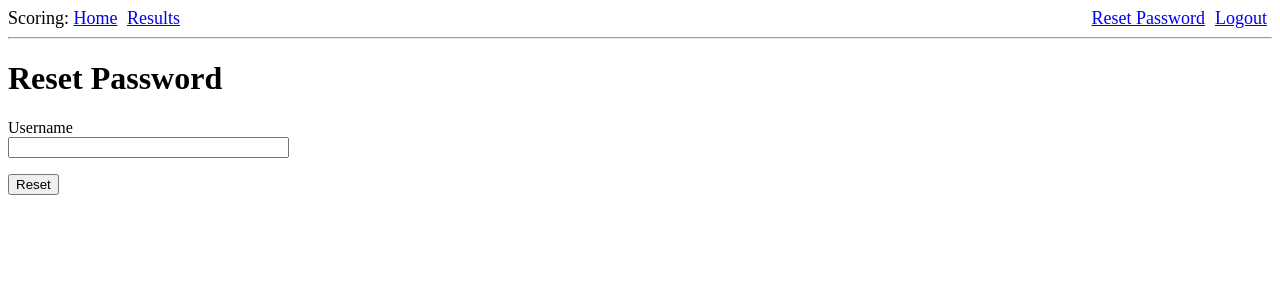
After one commit to knmueller/golf-scoring, a Flask app: page /reset_pw in a window 1280 px wide. The commit adds this page. Shown: the top 300 px of the page. Run offline with Flask 2, Linux system fonts and the light colour scheme; a user stored in the database is signed in; tables that the repository leaves empty hold one stand-in row (values such as "Sample post").

Commit message:
Add reset password ability for admin

```diff
--- a/app/forms.py
+++ b/app/forms.py
@@ -18,6 +18,16 @@ class RegistrationForm(FlaskForm):
     password2 = PasswordField(
         'Repeat Password', validators=[DataRequired(), EqualTo('password')])
     submit = SubmitField('Register')
+
+    def validate_username(self, username):
+        user = User.query.filter_by(username=username.data).first()
+        if user is None:
+            raise ValidationError('Username does not exist.')
+
+
+class ResetPasswordForm(FlaskForm):
+    username = StringField('Username', validators=[DataRequired()])
+    submit = SubmitField('Reset')
 
     def validate_username(self, username):
         user = User.query.filter_by(username=username.data).first()
--- a/app/models.py
+++ b/app/models.py
@@ -14,7 +14,7 @@ class User(UserMixin, db.Model):
     # team_id ?
 
     def set_password(self, password):
-        self.password_hash = generate_password_hash(password)
+        self.password_hash = generate_password_hash(password) if password is not None else None
 
     def check_password(self, password):
         return check_password_hash(self.password_hash, password) if self.password_hash is not None else False
--- a/app/routes.py
+++ b/app/routes.py
@@ -4,7 +4,7 @@ from werkzeug.urls import url_parse
 from werkzeug.utils import redirect
 
 from app import app, db
-from app.forms import LeagueForm, LoginForm, PlayerScoreForm, RegistrationForm
+from app.forms import LeagueForm, LoginForm, PlayerScoreForm, RegistrationForm, ResetPasswordForm
 from app.models import Player, Team, User
 from app.scoring import save_players, create_scoring_tables
 
@@ -68,13 +68,31 @@ def register():
     return render_template('register.html', title='Register', form=form)
 
 
+@app.route("/reset_pw", methods=['GET', 'POST'])
+@login_required
+def reset_pw():
+    form = None
+    if current_user.role == 'admin':
+        form = ResetPasswordForm()
+        if form.validate_on_submit():
+            user = User.query.filter_by(username=form.username.data).first()
+            if user is None:
+                flash('User not found to reset password')
+                return redirect(url_for('reset_pw'))
+            user.set_password(None)
+            db.session.commit()
+            flash('{}\'s password has been reset. Please re-register'.format(user.username))
+            return redirect(url_for('register'))
+
+    return render_template('reset_password.html', form=form)
+
+
 @app.route('/', methods=['GET', 'POST'])
 @login_required
 def root():
     print("start /")
     league = LeagueForm()
     if league.validate_on_submit():
-        # flash('Submitting scores...')
         print('submitting scores...')
         save_players(league)
         return redirect('/scoring')
--- a/app/templates/base.html
+++ b/app/templates/base.html
@@ -6,12 +6,15 @@
     </head>
     <body onload="runOnLoad()">
         <div style="font-size: large;">Scoring:
-            <a href="/">Home</a>
+            <a href="/" style="margin-right: 5px;">Home</a>
             <a href="/scoring">Results</a>
             {% if current_user.is_anonymous %}
                 <a href="/login" style="float: right;">Login</a>
             {% else %}
-                <a href="/logout" style="float: right;">Logout</a>
+                <a href="/logout" style="float: right; margin-right: 5px;">Logout</a>
+                {% if current_user.role == 'admin' %}
+                    <a href="/reset_pw" style="float: right; margin-right: 10px;">Reset Password</a>
+                {% endif %}
             {% endif %}
         </div>
         <hr>
--- /dev/null
+++ b/app/templates/reset_password.html
@@ -0,0 +1,22 @@
+{% extends "base.html" %}
+
+{% block content %}
+    <h1>Reset Password</h1>
+    <form action="" method="post">
+        {% if form %}
+        {{ form.hidden_tag() }}
+            <p>
+                {{ form.username.label }}<br>
+                {{ form.username(size=32) }}<br>
+                {% for error in form.username.errors %}
+                <span style="color: red;">[{{ error }}]</span>
+                {% endfor %}
+            </p>
+        {% else %}
+            <p>
+                You are not allow to reset password. Please notify your admin.
+            </p>
+        {% endif %}
+        <p>{{ form.submit() }}</p>
+    </form>
+{% endblock %}
--- a/scoringapp.py
+++ b/scoringapp.py
@@ -1,7 +1,7 @@
 from app import app, db
-from app.models import Player, Team
+from app.models import Player, Team, User
 
 
 @app.shell_context_processor
 def make_shell_context():
-    return {'db': db, 'Player': Player, 'Team': Team}
+    return {'db': db, 'Player': Player, 'Team': Team, 'User': User}
```
Also changed, not shown: reset_password.txt (added, +18 -0 lines), README.md.
